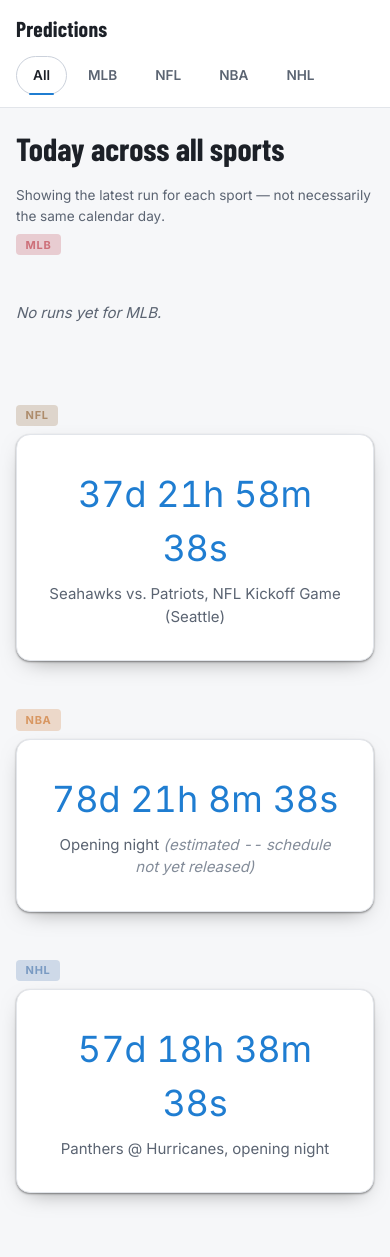
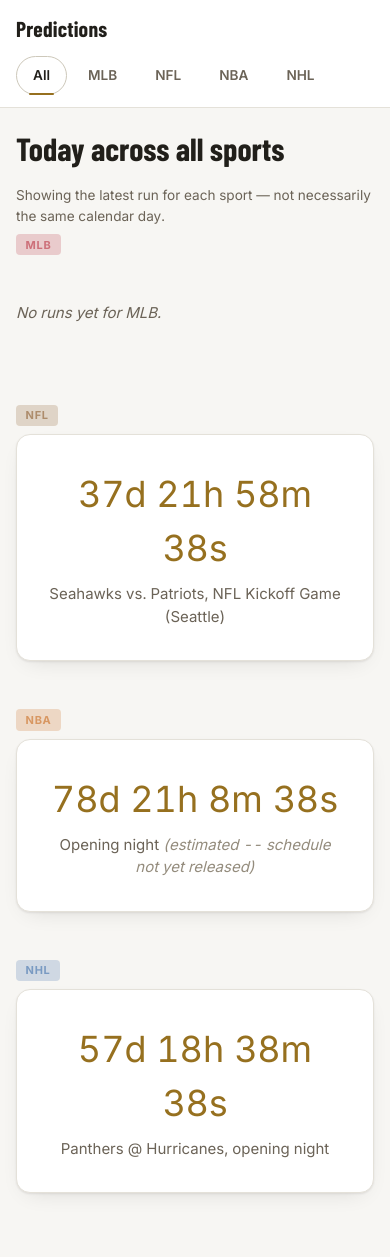
Before and after one commit to ScullyB96/Forecastcard, a FastAPI app: page / in a window 390 px wide. Run offline with FastAPI, Linux system fonts and the light colour scheme; data that the repository does not hold is empty; some libraries are stand-ins or nearby versions.

Commit message:
site: premium palette refresh -- warm gold accent, beveled cards
Replaces the generic safe blue accent with a burnished gold (black
text on gold is a deliberate, well-worn "premium/elite" signal --
watches, VIP tiers, sportsbook branding -- and reads as considered
rather than a default choice). Neutrals get a slight warm tilt to
match rather than staying cool blue-grey next to a warm accent.

Also: cards get a faint inner top highlight (the "beveled glass" edge
that makes a flat panel read as a lifted surface, same trick Linear/
Stripe/Vercel dashboards use), and the win-prob bar fill is now a
two-stop accent gradient instead of flat color.

Light mode gets its own darker/deeper gold pair, re-tuned for contrast
against a white background -- and fixes a real bug the swap surfaced:
accent-2 needs to be DARKER than accent in light mode specifically
(the inverse of dark mode), since .past-slate-banner uses accent-2 as
text on a light accent-tinted wash and the naive lighter value fails
contrast there (~3.1:1 vs required 4.5:1). Verified contrast math for
every text-on-accent use case in both themes before shipping, and
checked all pages (game cards, factors panel, leaderboard, login) in
both themes plus mobile.

Co-Authored-By: Claude Sonnet 5 <noreply@anthropic.com>

```diff
--- a/site/app/static/style.css
+++ b/site/app/static/style.css
@@ -1,17 +1,23 @@
 :root {
-  --bg: #0a0c10;
-  --bg-elev: #12151b;
-  --panel: #181c24;
-  --panel-2: #20242e;
-  --border: #2a3040;
-  --border-strong: #3a4256;
-  --text: #f2f4f7;
-  --text-dim: #8b93a3;
-  --text-faint: #5a6274;
-  --accent: #4ba3e3;
-  --accent-2: #8ecdf5;
-  --favorite: #f2f4f7;
-  --underdog: #6b7280;
+  /* Warm near-black + burnished gold -- replaces a generic safe blue with
+     something that actually reads as premium/elite for a sports-prediction
+     product (gold-on-black is a deliberate, well-worn "high-tier" signal --
+     watches, VIP tiers, casino/sportsbook branding -- and it's distinct
+     from every competitor's blue/green). Neutrals get a slight warm tilt
+     to match rather than staying a cool blue-grey next to a warm accent. */
+  --bg: #0a0a0c;
+  --bg-elev: #131316;
+  --panel: #18181b;
+  --panel-2: #202023;
+  --border: #2b2b2f;
+  --border-strong: #3e3e44;
+  --text: #f5f3ee;
+  --text-dim: #9c988d;
+  --text-faint: #67635a;
+  --accent: #d9a94a;
+  --accent-2: #f0c979;
+  --favorite: #f5f3ee;
+  --underdog: #6e6b62;
   --mlb: #b7333f;
   --nfl: #8a5a2b;
   --nba: #c76a1f;
@@ -21,7 +27,10 @@
 
   --radius-card: 14px;
   --radius-pill: 999px;
-  --shadow-card: 0 1px 2px rgba(0, 0, 0, 0.4), 0 8px 24px -12px rgba(0, 0, 0, 0.5);
+  /* Faint inner top highlight -- the "beveled glass" edge premium dark
+     dashboards (Linear, Stripe, Vercel) use to make a flat panel read as
+     a lifted physical surface rather than a plain rectangle. */
+  --shadow-card: 0 1px 2px rgba(0, 0, 0, 0.5), 0 12px 32px -16px rgba(0, 0, 0, 0.65), inset 0 1px 0 rgba(255, 255, 255, 0.04);
 
   --font-body: "Inter", -apple-system, BlinkMacSystemFont, "Segoe UI", Roboto, Helvetica, Arial, sans-serif;
   --font-display: "Barlow Condensed", "Inter", sans-serif;
@@ -409,7 +418,7 @@ h2 {
 .win-prob-bar > span {
   display: block;
   height: 100%;
-  background: var(--accent);
+  background: linear-gradient(90deg, var(--accent), var(--accent-2));
   border-radius: 3px;
 }
 
@@ -784,21 +793,28 @@ h2 {
 
 @media (prefers-color-scheme: light) {
   :root {
-    --bg: #f6f7f9;
+    --bg: #f7f6f3;
     --bg-elev: #ffffff;
     --panel: #ffffff;
-    --panel-2: #f0f2f5;
-    --border: #e2e5ea;
-    --border-strong: #cbd1db;
-    --text: #1c2027;
-    --text-dim: #5b6472;
-    --text-faint: #838c99;
-    --favorite: #14161b;
-    /* Darker than the dark-theme accent pair -- the same hue tuned for a
-       near-black panel reads as near-invisible on a white one (measured
-       ~1.7:1 contrast, well under WCAG AA's 4.5:1 for text). */
-    --accent: #1f7dd1;
-    --accent-2: #0f5fa3;
+    --panel-2: #f1efe9;
+    --border: #e4e1d9;
+    --border-strong: #cdc8ba;
+    --text: #211f1a;
+    --text-dim: #6b6357;
+    --text-faint: #948c7d;
+    --favorite: #14130f;
+    --underdog: #948c7d;
+    /* Darker/deeper than the dark-theme gold pair -- the same hue tuned
+       for a near-black panel reads as too light/washed-out on a white one
+       (measured ~1.8:1 contrast, well under WCAG AA's 4.5:1 for text). A
+       deep bronze holds the same "premium" read while staying legible.
+       accent-2 is DARKER than accent here (the inverse of dark mode,
+       where it's lighter) -- .past-slate-banner uses accent-2 as text on
+       a light accent-tinted wash, and the lighter dark-mode-style value
+       fails contrast there (measured ~3.1:1) while this passes (~7.6:1). */
+    --accent: #96701f;
+    --accent-2: #6b4f16;
+    --shadow-card: 0 1px 2px rgba(20, 18, 14, 0.08), 0 8px 24px -12px rgba(20, 18, 14, 0.16);
   }
 }
 
```
